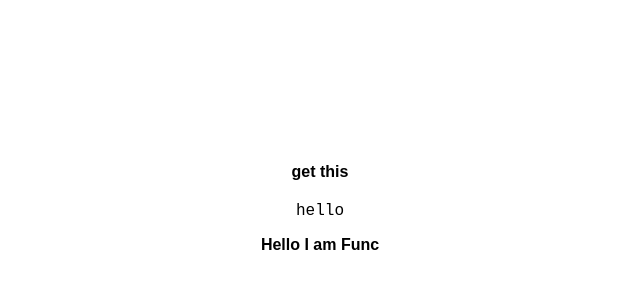
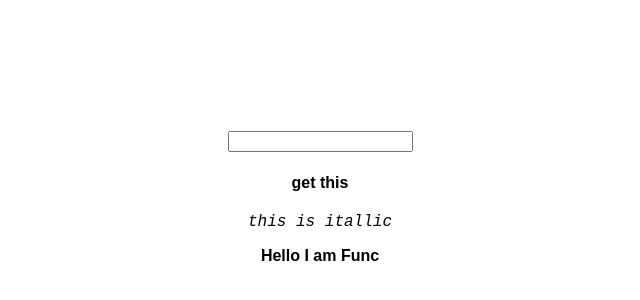
Before and after one commit to codemattcode/React-API-consume, a React (Create React App) app: page / in a window 1280 px wide. Shown: the part 44-344 px from the top of the page, without its empty margins (320-960 px from the left). Built offline with nearby package versions, Linux system fonts and the light colour scheme.

Commit message:
add search comp

```diff
--- a/src/Comps/App.js
+++ b/src/Comps/App.js
@@ -2,19 +2,19 @@ import React, { Component } from 'react';
 import './App.css';
 import Todo from './Todo';
 import Func from './Func';
-
+import Search from './Search';
 class App extends Component {
 
   render() {
     return (
       <div className="app-wrapper">
 
-        {/* <div>
-            <code>start here</code>
-        </div> */}
+        <div>
+            <Search />
+        </div>
 
         <div>
-            <h4>get this</h4>
+          <h4>get this</h4>
             <code>
               <Todo />
             </code>
--- /dev/null
+++ b/src/Comps/Search.js
@@ -0,0 +1,21 @@
+import React, { Component } from 'react';
+
+class Search extends Component {
+  constructor(props) {
+    super(props);
+
+    this.state = {term: ''};
+  }
+
+
+    break;
+
+ render () {
+   return <input onChange={ e => console.log(e.target.value) } />;
+ }
+}
+
+
+
+
+export default Search;
--- a/src/Comps/Todo.js
+++ b/src/Comps/Todo.js
@@ -3,15 +3,15 @@ import React, { Component } from 'react';
 // import './Todo.css';
 
 class Todo extends Component {
- renderItems(){
-   return 'hello';
+ placeInside(){
+   return <i>this is itallic</i>;
  }
 
   render() {
     return (
       <div className="app-wrapper">
 
-              <p>{this.renderItems()}</p>
+              <p>{this.placeInside()}</p>
 
 
       </div>
```
